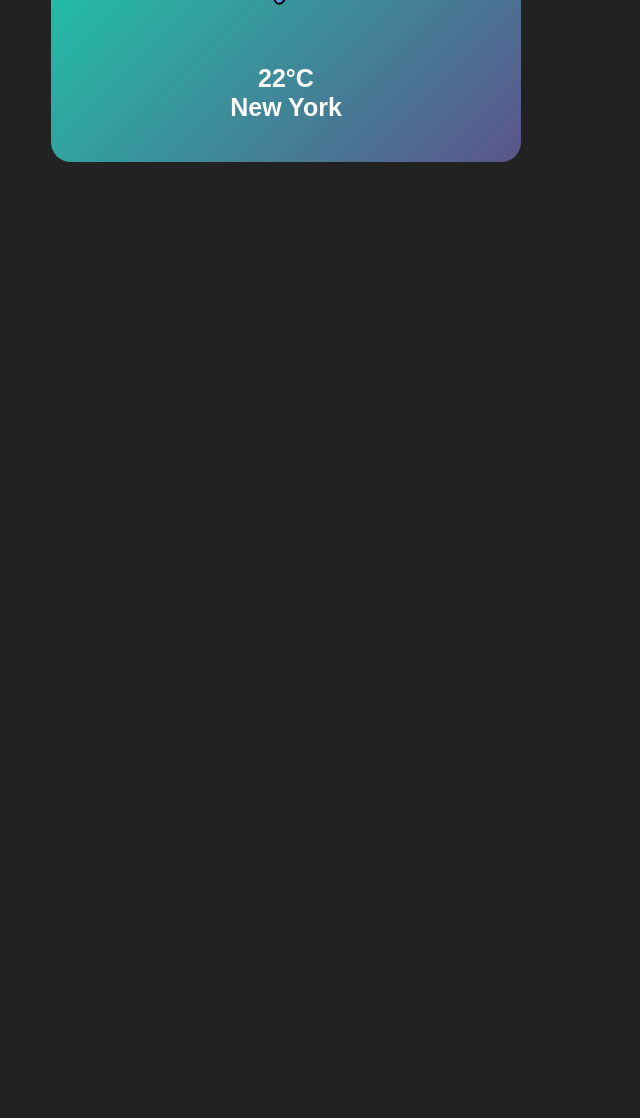
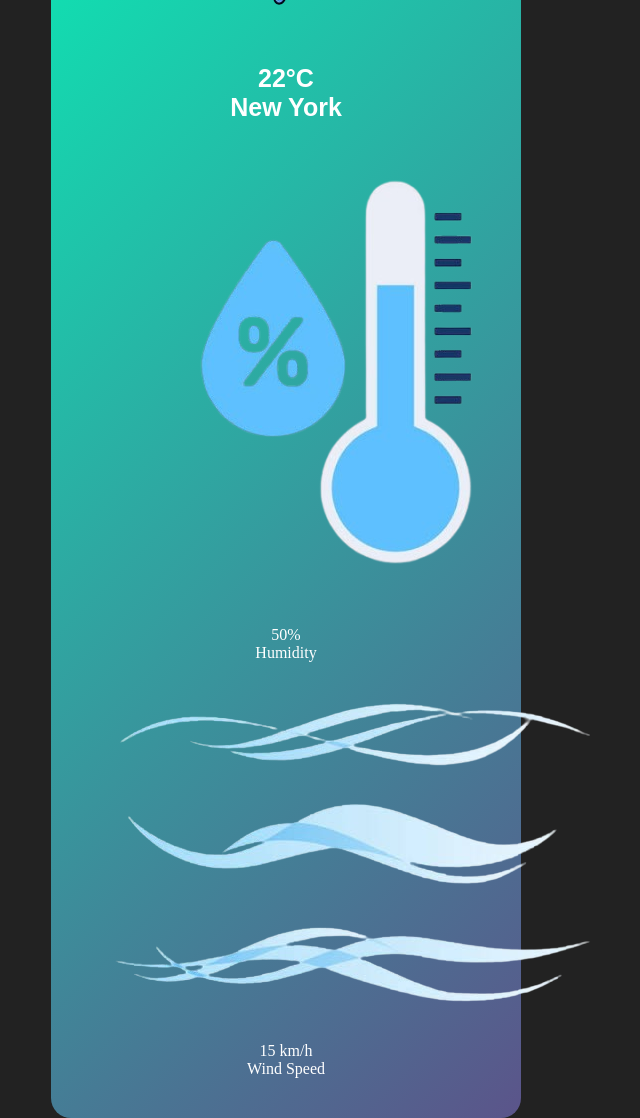
Before and after one commit to SabinAdhikari/Weather-App, a plain HTML site: page index.html in a window 1280 px wide. Shown: the part 500-1618 px from the top of the page, without its empty margins (354-994 px from the left). Before the commit the page ends 800 px from the top, so only its background shows below. Drawn offline with Linux system fonts and the light colour scheme.

```diff
--- a/index.html
+++ b/index.html
@@ -19,6 +19,22 @@
             <img src="images/Rain.png" alt="WeatherIcon">
             <h1 class="temp">22°C</h1>
             <h2 class="city">New York</h2>
+            <div class="details">
+                <div class="col">
+                    <img src="images/Humidity.png" alt="HumidityIcon">
+                    <div>
+                        <p class="Humidity">50%</p>
+                        <p>Humidity</p>
+                </div>
+                </div>
+                <div class="col">
+                    <img src="images/Wind.png" alt="HumidityIcon">
+                    <div>
+                        <p class="Wind">15 km/h</p>
+                        <p>Wind Speed</p>
+                </div>
+                </div>
+            </div>
         </div>
     </div>
     <script src="logic.js"></script>
```
Also changed, not shown: images/Humidity.png (added), images/Wind.png (added).
